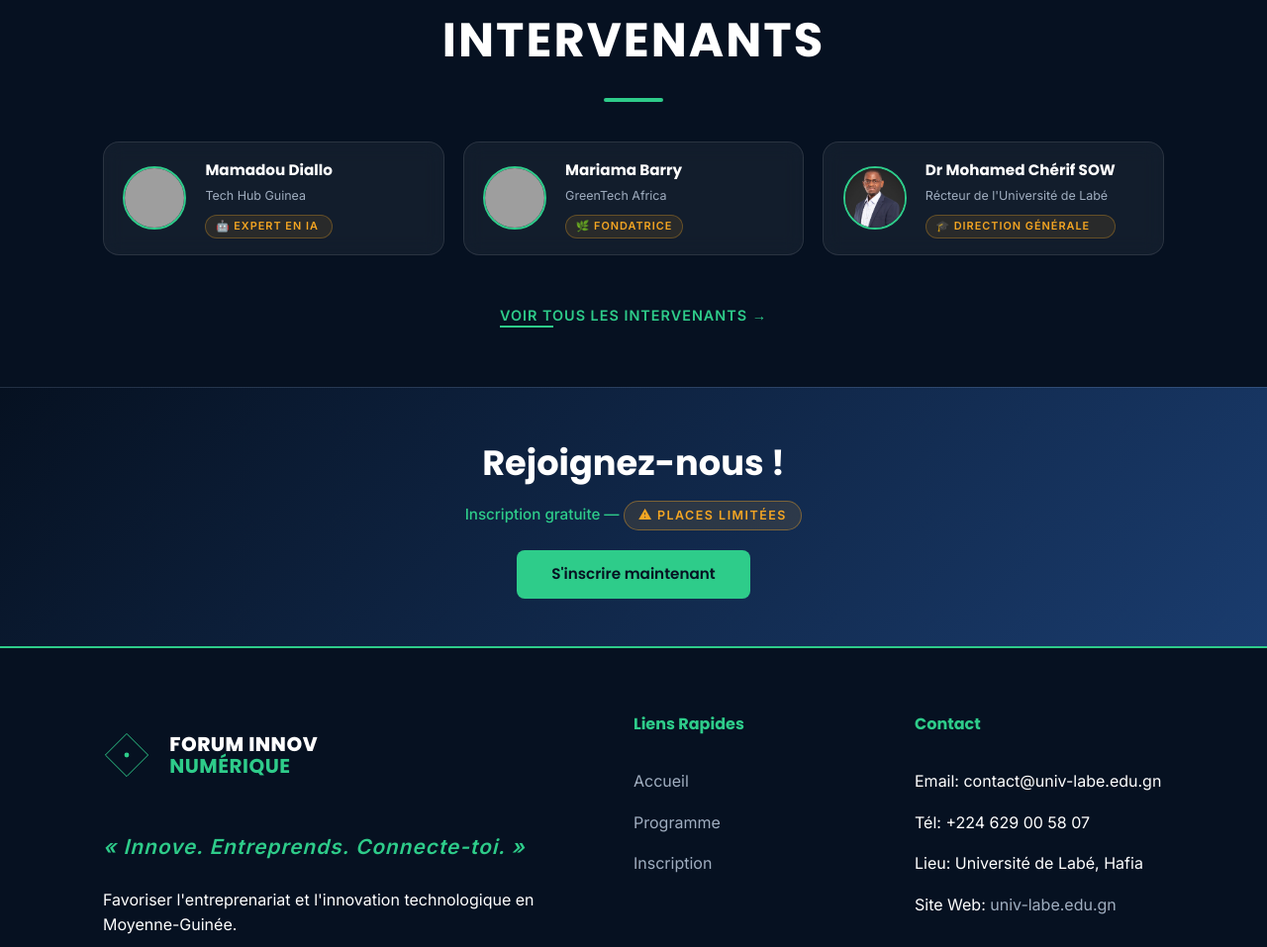
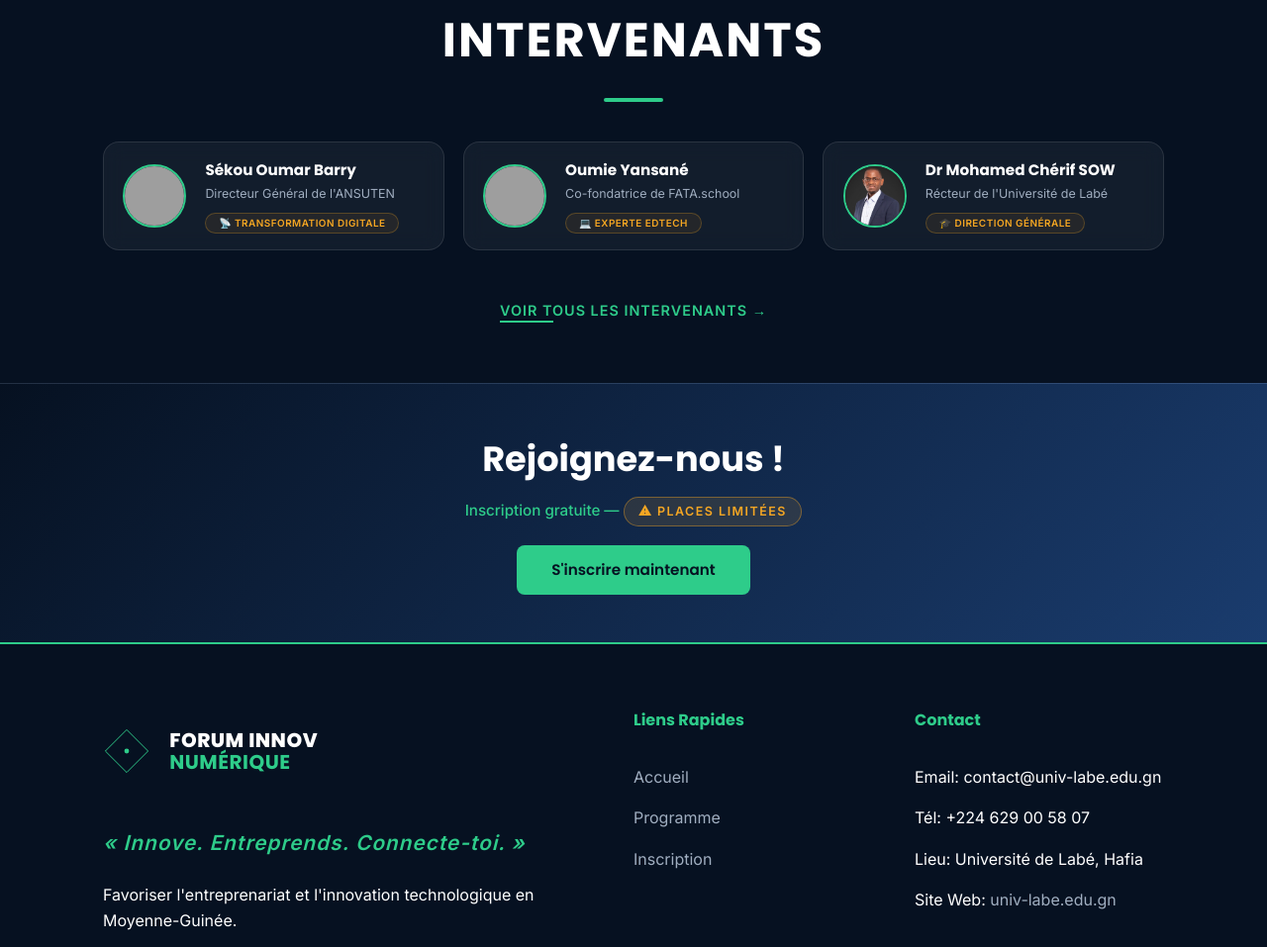
Before and after one commit to Major117-gkd/FORUM-INNOV-NUMERIQUE, a plain HTML site: page index.html in a window 1280 px wide. Shown: the part 1704-2661 px from the top of the page at 99% size. Drawn offline with Linux system fonts and the light colour scheme; grey boxes are pictures that could not be loaded.

Commit message:
style: update speaker card UI styles and refresh conference participant profiles

```diff
--- a/index.html
+++ b/index.html
@@ -125,20 +125,20 @@
                 <div class="underline"></div>
             </div>
             <div class="speakers-grid">
-                <div class="speaker-card glass" data-initials="MD">
-                    <img src="https://images.unsplash.com/photo-1500648767791-00dcc994a43e?ixlib=rb-1.2.1&auto=format&fit=crop&w=150&h=150&q=80" alt="Mamadou Diallo" class="speaker-img">
+                <div class="speaker-card glass" data-initials="SO">
+                    <img src="https://www.ecofinanceguinee.com/wp-content/uploads/2023/05/Sekou-OUMAR-BARRY.jpg" alt="Sékou Oumar Barry" class="speaker-img">
                     <div class="speaker-info">
-                        <h4 class="speaker-name">Mamadou Diallo</h4>
-                        <p class="speaker-role">Tech Hub Guinea</p>
-                        <span class="speaker-tag">&#129302; Expert en IA</span>
+                        <h4 class="speaker-name">Sékou Oumar Barry</h4>
+                        <p class="speaker-role">Directeur Général de l'ANSUTEN</p>
+                        <span class="speaker-tag">&#128225; Transformation Digitale</span>
                     </div>
                 </div>
-                <div class="speaker-card glass" data-initials="MB">
-                    <img src="https://i.pravatar.cc/150?u=3" alt="Mariama Barry" class="speaker-img">
+                <div class="speaker-card glass" data-initials="OY">
+                    <img src="https://cdn.shopify.com/s/files/1/0624/1370/1329/files/oumie_ae7fd842-b549-40d5-8be6-9c9b7a50b3a9.jpg?v=1680705186&width=288&height=288" alt="Oumie Yansané" class="speaker-img">
                     <div class="speaker-info">
-                        <h4 class="speaker-name">Mariama Barry</h4>
-                        <p class="speaker-role">GreenTech Africa</p>
-                        <span class="speaker-tag">&#127807; Fondatrice</span>
+                        <h4 class="speaker-name">Oumie Yansané</h4>
+                        <p class="speaker-role">Co-fondatrice de FATA.school</p>
+                        <span class="speaker-tag">&#128187; Experte EdTech</span>
                     </div>
                 </div>
                 <div class="speaker-card glass" data-initials="MS">
--- a/style.css
+++ b/style.css
@@ -612,7 +612,8 @@ section {
 .speaker-info {
     display: flex;
     flex-direction: column;
-    gap: 0.25rem;
+    gap: 0.15rem;
+    flex: 1;
 }
 
 .speaker-name {
@@ -630,17 +631,20 @@ section {
 }
 
 .speaker-tag {
-    display: inline-block;
-    margin-top: 0.3rem;
-    padding: 0.15rem 0.6rem;
-    background: rgba(245, 166, 35, 0.1);
+    display: inline-flex;
+    align-items: center;
+    margin-top: 0.4rem;
+    padding: 0.2rem 0.8rem;
+    background: rgba(245, 166, 35, 0.08);
     color: var(--highlight-color);
-    border: 1px solid rgba(245, 166, 35, 0.3);
+    border: 1px solid rgba(245, 166, 35, 0.25);
     border-radius: 50px;
-    font-size: 0.68rem;
+    font-size: 0.62rem;
     font-weight: 700;
-    letter-spacing: 1px;
+    letter-spacing: 0.5px;
     text-transform: uppercase;
+    width: fit-content;
+    line-height: 1.3;
 }
 
 /* --- Partners Section --- */
@@ -1362,7 +1366,9 @@ footer {
 
 
     .speaker-tag {
-        display: none;
+        display: inline-flex;
+        font-size: 0.58rem;
+        padding: 0.15rem 0.6rem;
     }
 
     .speaker-role {
```
Also changed, not shown: programme.html (+2 -2 lines).
